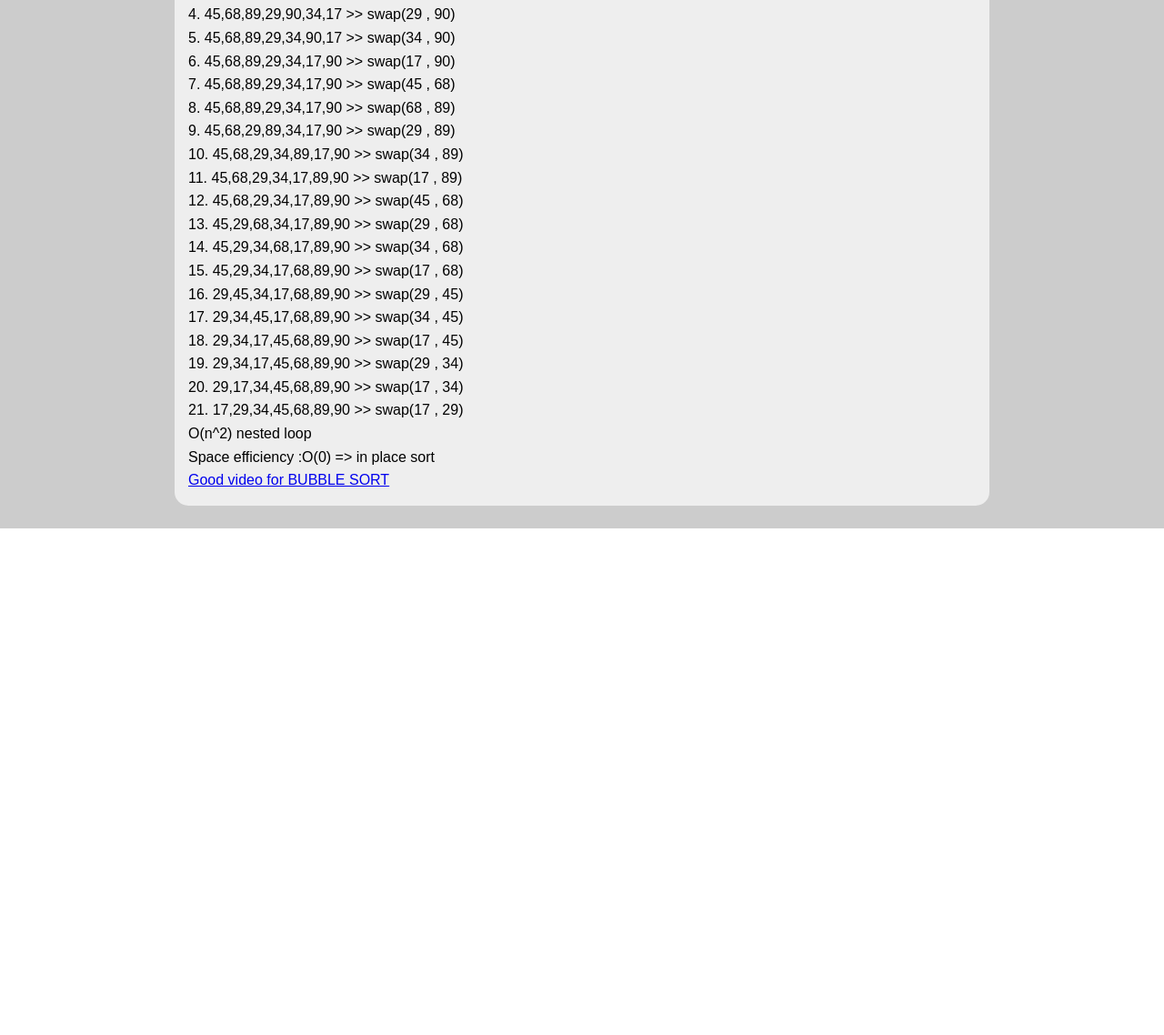
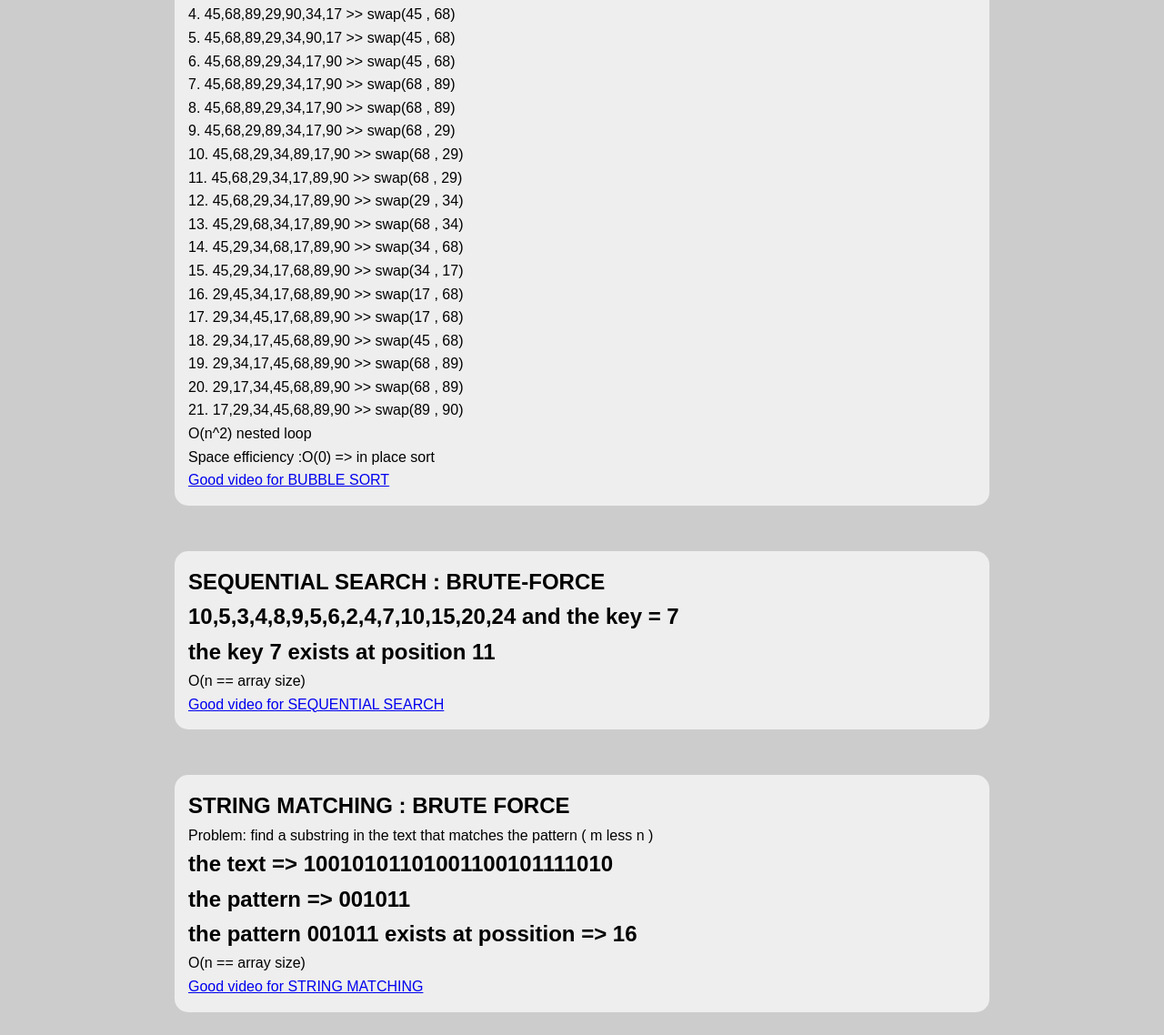
Before and after one commit to AbdQaddora/CH3-BRUTE-FORCE, a plain HTML site: page index.html in a window 1280 px wide. Shown: the part 1163-2301 px from the top of the page at 91% size. Before the commit the page ends 1744 px from the top, so only its background shows below. Drawn offline with Linux system fonts and the light colour scheme.

Commit message:
Add files via upload

```diff
--- a/index.html
+++ b/index.html
@@ -142,22 +142,18 @@
             <script>
                 arr = [89, 45, 68, 90, 29, 34, 17];
                 document.querySelector(".arrBUBBLESORT").innerHTML = `${arr.toString()}`;
-                x = 1;
-                // for loop from index 0 to The element before the last
-                while (x != arr.length) {
-                    for (let i = 0; i < (arr.length - x); i++) {
-                        if (arr[i] > arr[i + 1]) {
-                            temp = arr[i];
-                            arr[i] = arr[i + 1];
-                            arr[i + 1] = temp;
+                for (let i = 0; i < (arr.length - 1); i++) {
+                    for (let j = 0; j < (arr.length - i - 1); j++) {
+                        if (arr[j] > arr[j + 1]) {
+                            temp = arr[j];
+                            arr[j] = arr[j + 1];
+                            arr[j + 1] = temp;
                         }
-
 
                         let li = document.createElement('li');
                         li.append("" + arr.toString() + ` >> swap(${arr[i]} , ${arr[i + 1]})`);
                         document.querySelector(".stepsBUBBLESORT").append(li);
                     }
-                    x++;
                 }
             </script>
             <p>O(n^2) nested loop<br>Space efficiency :O(0) => in place sort</p>
@@ -165,6 +161,60 @@
 
         </div>
         <!-- ******************************************* -->
+        <div>
+            <h2>SEQUENTIAL SEARCH : BRUTE-FORCE</h2>
+            <h2 class="arrSEQUENTIALSEARCH"></h2>
+            <h2 class="KEYSEQUENTIALSEARCH"></h2>
+            <script>
+                arr = [10, 5, 3, 4, 8, 9, 5, 6, 2, 4, 7, 10, 15, 20, 24];
+                key = 7;
+                document.querySelector(".arrSEQUENTIALSEARCH").innerHTML = `${arr.toString()} and the key = ${key}`;
+                result = -1;
+                for (let i = 1; i < arr.length; i++) {
+                    if (arr[i] === key) {
+                        result = i;
+                        break;
+                    }
+                }
+                (result !== -1) ? document.querySelector(".KEYSEQUENTIALSEARCH").innerHTML = `the key ${key} exists at position ${result + 1}` : document.querySelector(".KEYSEQUENTIALSEARCH").innerHTML = `the key ${key} is Not exist in the array`;
+            </script>
+            <p>O(n == array size)</p>
+            <a href="https://youtu.be/oO_TY0uuv-c">Good video for SEQUENTIAL SEARCH</a>
+        </div>
+        <!-- ******************************************* -->
+        <div>
+            <h2>STRING MATCHING : BRUTE FORCE</h2>
+            <p>Problem: find a substring in the text that matches the pattern ( m less n )</p>
+            <h2 class="textSTRINGMATCHING"></h2>
+            <h2 class="patternTRINGMATCHING"></h2>
+            <h2 class="resultSTRINGMATCHING"></h2>
+            <script>
+                let text = "10010101101001100101111010";
+                let Pattern = "001011";
+                document.querySelector(".textSTRINGMATCHING").innerHTML = `the text => ${text}`;
+                document.querySelector(".patternTRINGMATCHING").innerHTML = `the pattern => ${Pattern}`;
+                temp = 0;
+                result = -1;
+                for (let i = 0; i < (text.length - Pattern.length); i++) {
+                    for (let j = 0; j < Pattern.length; j++) {
+                        if (text.charAt(i + j) === Pattern.charAt(j)) {
+                            temp++;
+                        } else {
+                            temp = 0;
+                            break;
+                        }
+                    }
+                    if (temp === Pattern.length) {
+                        result = i;
+                        break;
+                    }
+                }
+                (result != -1) ? document.querySelector(".resultSTRINGMATCHING").innerHTML = `the pattern ${Pattern} exists at possition => ${result + 1}` : document.querySelector(".resultSTRINGMATCHING").innerHTML = `the pattern ${Pattern} not exists`;
+            </script>
+            <p>O(n == array size)</p>
+            <a href="https://youtu.be/yMJLpdKV0BQ">Good video for STRING MATCHING</a>
+        </div>
+        <!-- ******************************************* -->
     </div>
 
 </body>
```
